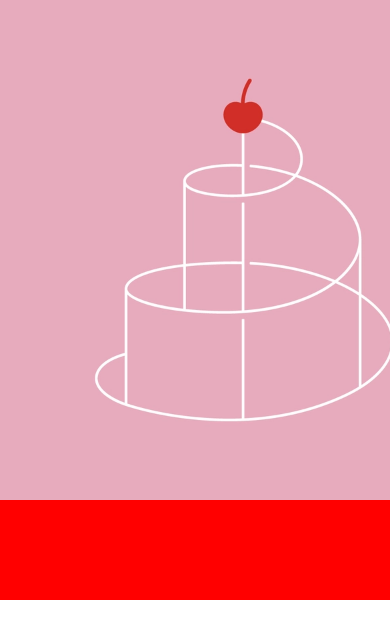
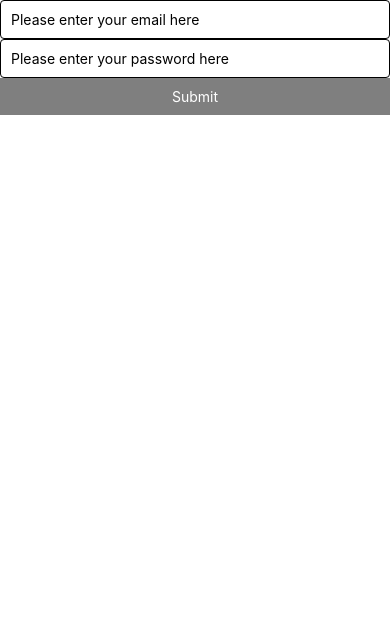
Before and after one commit to shivam04/ReactNativeCLIBasicComponentsApp, a React Native app: screen / in a window 390 px wide. Shown: the top 638 px of the page. Built offline with nearby package versions, Linux system fonts and the light colour scheme.

Commit message:
button form  pressable component

```diff
--- a/App.tsx
+++ b/App.tsx
@@ -4,43 +4,72 @@
  *
  * @format
  */
-import { Image, ScrollView } from 'react-native';
+import { useState } from 'react';
+import { Button, Pressable, ScrollView, Text, TextInput } from 'react-native';
 import {
   SafeAreaProvider,
   SafeAreaView,
 } from 'react-native-safe-area-context';
 
 function App() {
+  const [email, setEmail] = useState('');
+  const [password, setPassword] = useState('');
   return (
     <SafeAreaProvider>
       <SafeAreaView>
-        <ScrollView
-          onScroll={() => console.log('We are now scrolling')}
-          contentContainerStyle={{ backgroundColor: 'red', height: 600 }}
-          showsVerticalScrollIndicator={false}
-          // Set horizontal to true to allow horizontal scrolling
-          horizontal={true}
-          // Set showsHorizontalScrollIndicator to false to hide the horizontal scroll indicator
-          showsHorizontalScrollIndicator={false}
-        >
-          <Image
-            // Set the source of the image to a local image
-            source={require('./assets/images/cake.png')}
-            // Set the height and width of the image to be 500 each
-            style={{ height: 500, width: 500 }}
+        <ScrollView>
+          <TextInput
+            // Set the value of the TextInput to the email state variable
+            value={email}
+            // Set keyboardType to 'email-address' to display the email keyboard layout
+            keyboardType={'email-address'}
+            // Set the style of the TextInput to have a border, padding, and rounded corners
+            style={{ borderWidth: 1, borderRadius: 4, padding: 10 }}
+            // Set the placeholder text to prompt the user to enter their email
+            placeholder={'Please enter your email here'}
+            // Set the onChangeText function to update the email state variable with the new value typed by the user
+            onChangeText={value => {
+              setEmail(value);
+            }}
           />
-          <Image
-            // Set the source of the image to a local image
-            source={require('./assets/images/cake.png')}
-            // Set the height and width of the image to be 500 each
-            style={{ height: 500, width: 500 }}
+          <TextInput
+            // Set the value of the TextInput to the password state variable
+            value={password}
+            // Set secureTextEntry to true to hide the typed text as bullets (for passwords)
+            secureTextEntry={true}
+            // Set the style of the TextInput to have a border, padding, and rounded corners
+            style={{ borderWidth: 1, borderRadius: 4, padding: 10 }}
+            // Set the placeholder text to prompt the user to enter their password
+            placeholder={'Please enter your password here'}
+            // Set the onChangeText function to update the password state variable with the new value typed by the user
+            onChangeText={value => {
+              setPassword(value);
+            }}
           />
-          <Image
-            // Set the source of the image to a local image
-            source={require('./assets/images/cake.png')}
-            // Set the height and width of the image to be 500 each
-            style={{ height: 500, width: 500 }}
-          />
+          {/* -- Background Color does not work with button component, therefore we're going to use Pressable
+            <Button
+              title={'Submit'}
+              color={'red'}
+              style={{backgroundColor: 'black'}}
+            />
+        */}
+
+          <Pressable
+            style={[
+              { backgroundColor: 'black' },
+              (email.length === 0 || password.length < 8) && { opacity: 0.5 }
+            ]}
+
+            disabled={email.length === 0 || password.length < 8}
+            onPress={() => {
+              console.log("clicked");
+              console.log(email, password);
+            }}
+          >
+            <Text style={{ color: 'white', textAlign: 'center', padding: 10 }}>
+              Submit
+            </Text>
+          </Pressable>
         </ScrollView>
       </SafeAreaView>
     </SafeAreaProvider>
```
